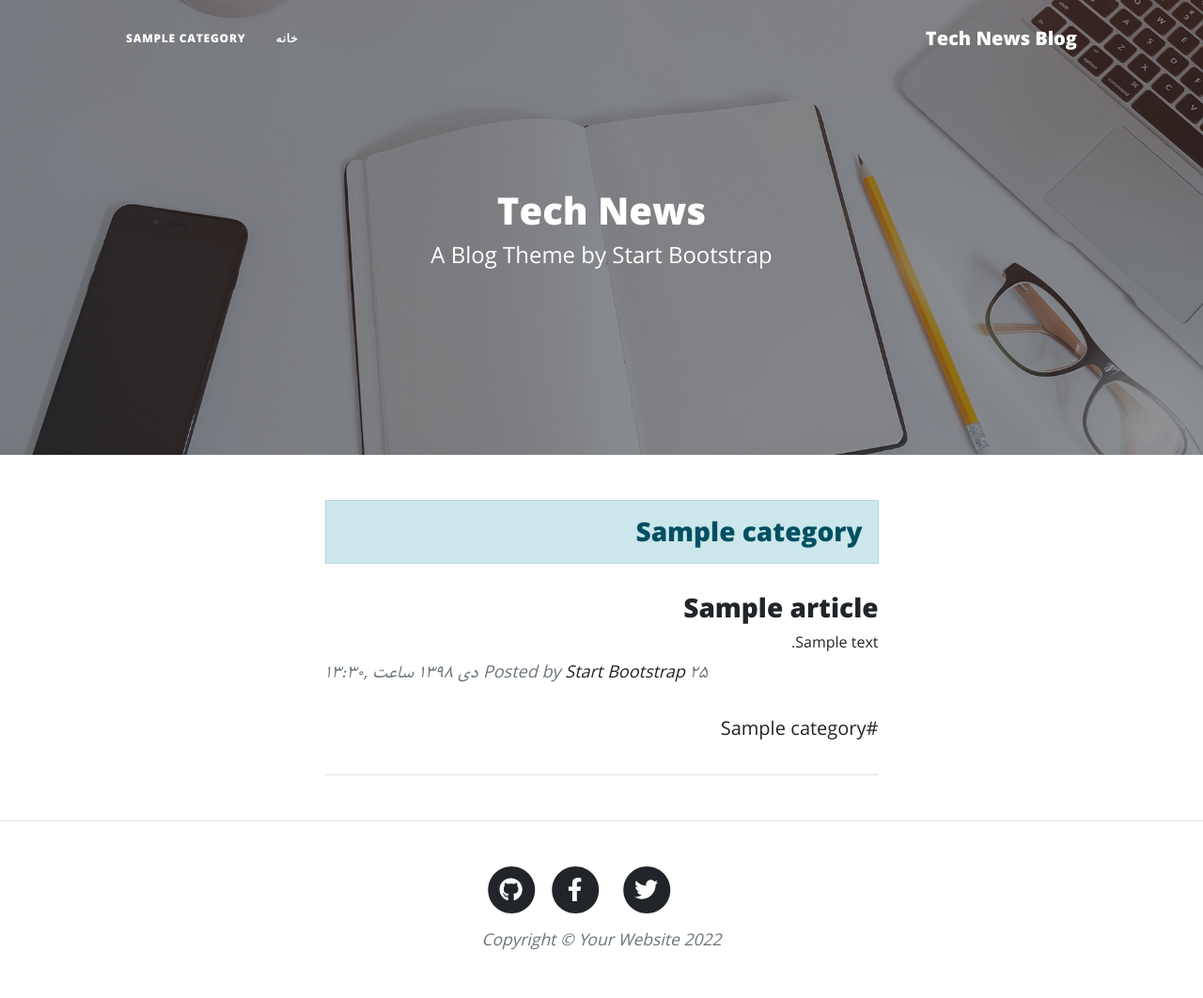
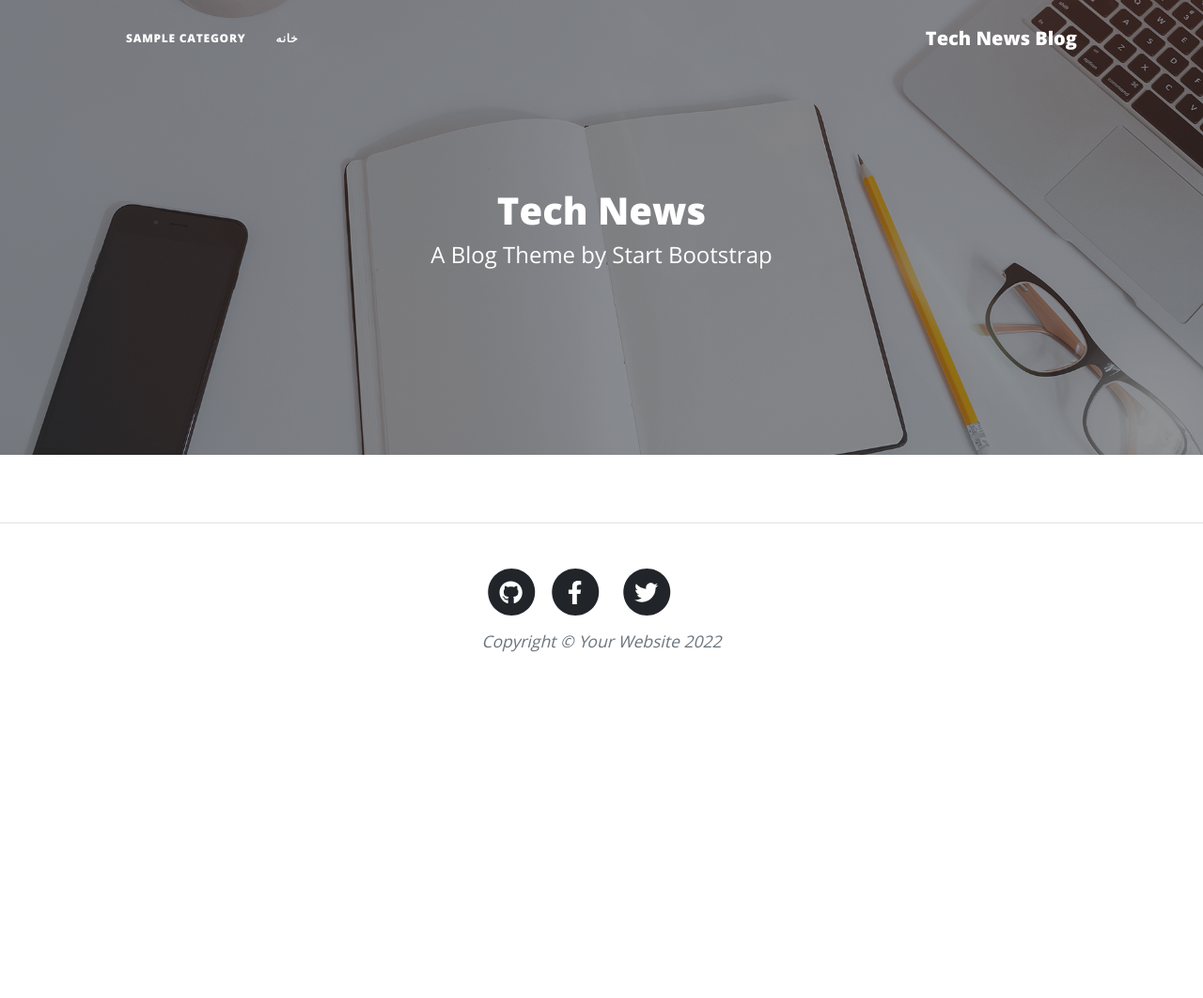
Before and after one commit to zzolfaghari/tech-news, a Django app: a page that uses tech_news/base/templates/base/category_list.html in a window 1280 px wide. Shown: the whole page at 94% size. After the commit the page ends 694 px from the top, so only its background shows below. Run offline with Django 4.2, Linux system fonts and the light colour scheme; tables that the repository leaves empty hold one stand-in row (values such as "Sample post"); some libraries are stand-ins or nearby versions.

Commit message:
templates refactored

```diff
--- a/tech_news/base/templates/base/category_list.html
+++ b/tech_news/base/templates/base/category_list.html
@@ -1,61 +1,13 @@
-{%extends 'base/base.html' %}
+{%extends 'base/index.html' %}
 
-{% load static %}
-{% block main%}
+{% block header%}
+<h3 class="alert alert-primary text-center "> دسته‌بندی {{category.title}}</h3>
+{%endblock%}
 
- <!-- Page Header-->
-        <header class="masthead" style="background-image: url({% static 'base/assets/img/home-bg.jpg'%})">
-            <div class="container position-relative px-4 px-lg-5">
-                <div class="row gx-4 gx-lg-5 justify-content-center">
-                    <div class="col-md-10 col-lg-8 col-xl-7">
-                        <div class="site-heading">
-                            <h1>Tech News</h1>
-                            <span class="subheading">A Blog Theme by Start Bootstrap</span>
-                        </div>
-                    </div>
-                </div>
-            </div>
-        </header>
-<!-- Main Content-->
-        <div class="container px-4 px-lg-5">
-            <div class="row gx-4 gx-lg-5 justify-content-center">
-                <div class="col-md-10 col-lg-8 col-xl-7">
-                    <h3 class="alert alert-primary">{{category.title}}</h3>
-                    {% for article in article_list %}
-                    <!-- Post preview-->
-                    <div class="post-preview">
-                        <a href="{%  url 'base:detail' article.slug  %}">
+{% block previous_page_url %}
+{% url 'base:category' category.slug page_obj.previous_page_number%}
+{% endblock %}
 
-                            <h2 class="post-title">{{article.title}}</h2>
-                            <h3 class="post-subtitle">{{article.description | truncatewords:20}}</h3>
-                        </a>
-                        <p class="post-meta">
-                            Posted by
-                            <a href="#!">Start Bootstrap</a>
-                            {{article.jpublish}}
-                            <div>
-                        {%for cat in article.category_published.all%}
-                        <a href="#">#{{cat.title}}</a>
-                        {%endfor%}
-                    </div>
-
-                        </p>
-                    </div>
-                    <!-- Divider-->
-                    <hr class="my-4" />
-                    {% endfor %}
-
-                    <!-- Pager-->
-                    <div class="d-flex justify-content-end mb-4 pager-button">
-                        {% if page_obj.has_previous %}
-                        <a class="btn btn-primary text-uppercase ml-3 " href="{% url 'base:category' category.slug page_obj.previous_page_number%}"> &rarr;پست‌های جدیدتر  </a>
-                        {% endif %}
-                        {% if page_obj.has_next %}
-                        <a class="btn btn-primary text-uppercase ml-3" href="{% url 'base:category' category.slug page_obj.next_page_number%}"> پست‌های قدیمی&larr;</a>
-                        {% endif %}
-                    </div>
-                </div>
-            </div>
-        </div>
-
+{% block next_page_url %}
+{% url 'base:category' category.slug page_obj.next_page_number%}
 {% endblock %}
```
Also changed, not shown: tech_news/base/templates/base/article_list.html (added, +11 -0 lines), tech_news/base/templates/base/list.html (added, +62 -0 lines).
